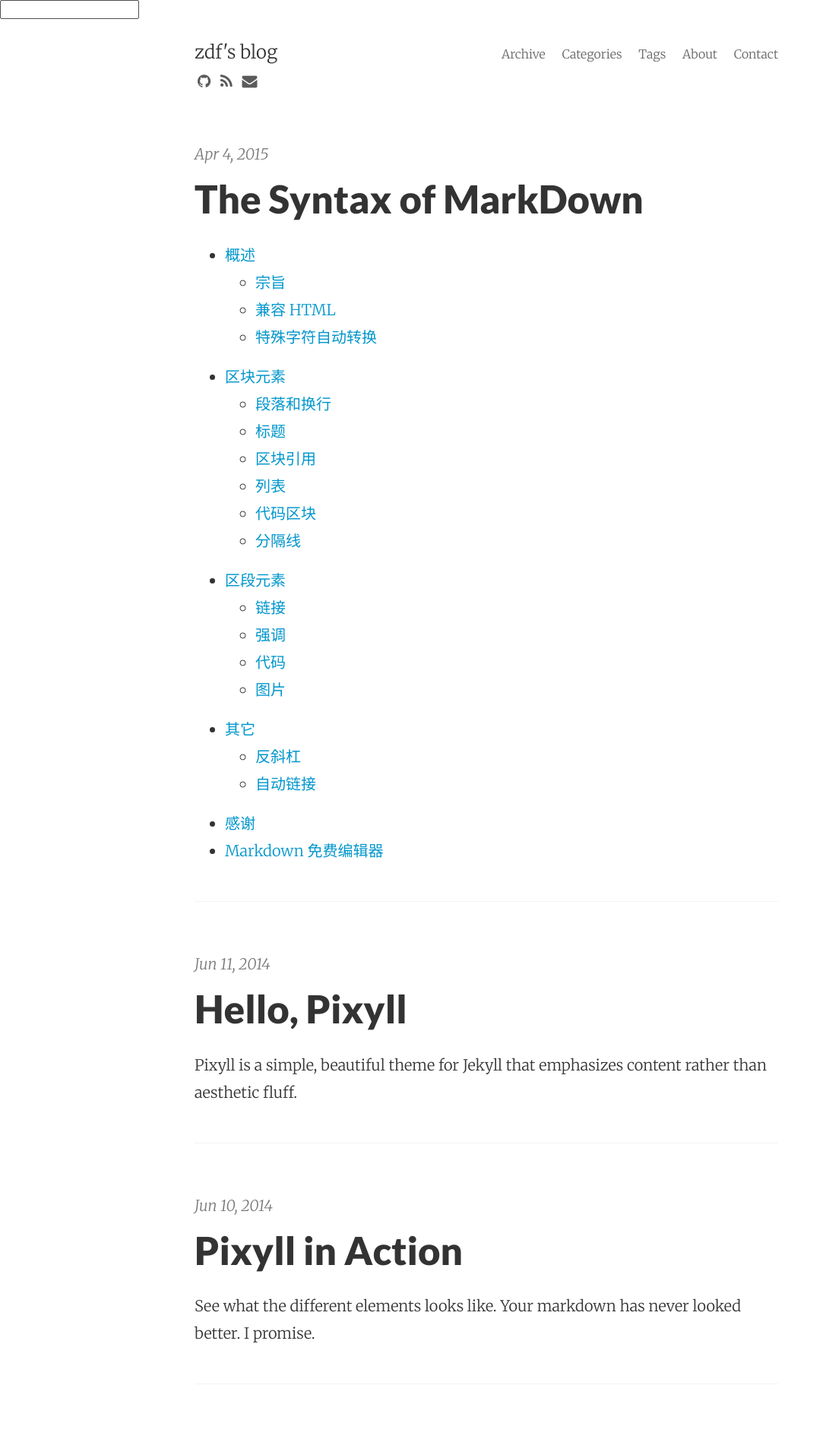
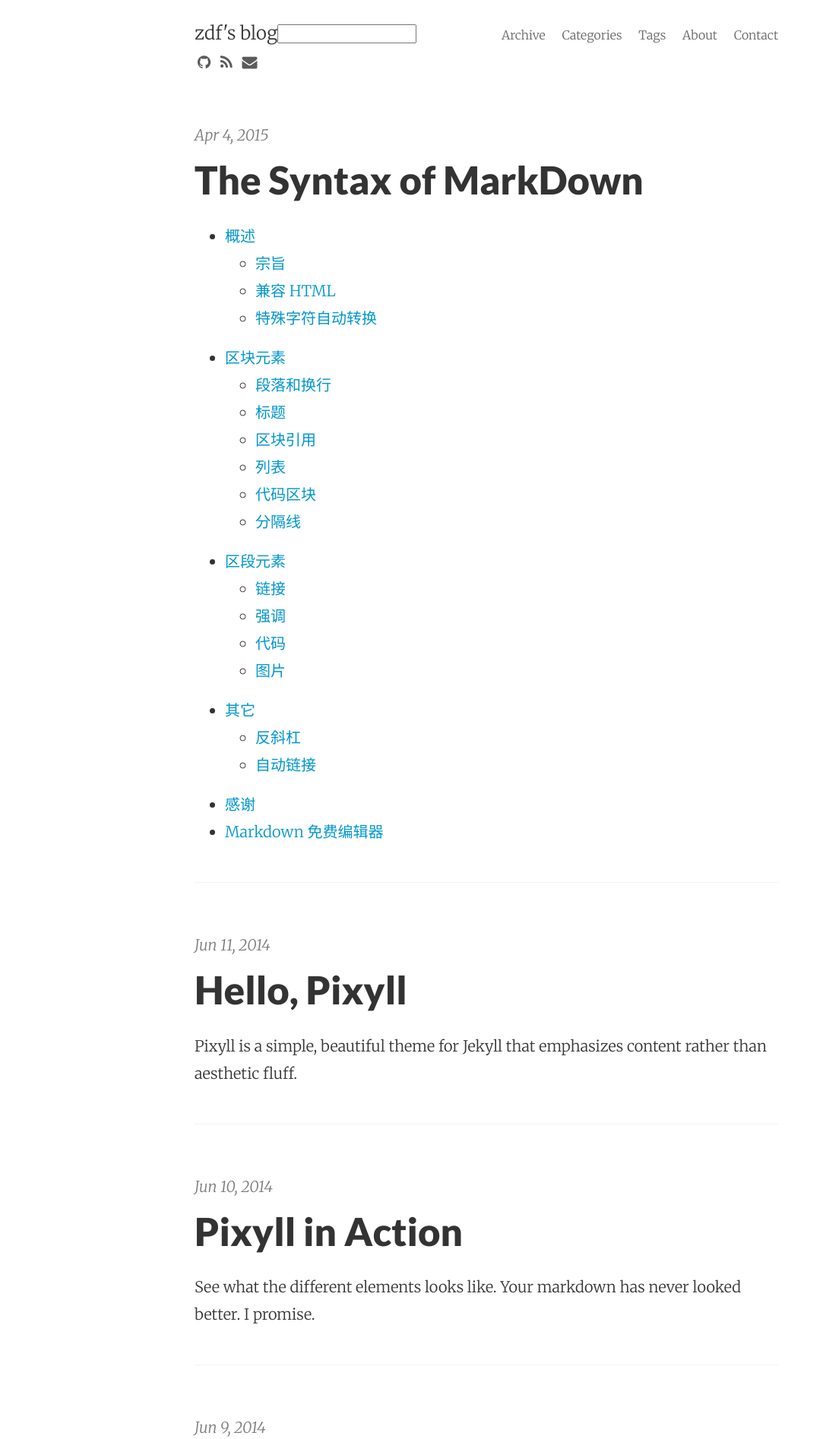
Before and after one commit to zdf1230/zdf1230.github.io, a Jekyll site: the page built from index.html, in a window 1280 px wide. Shown: the top 1894 px of the page at 76% size, without its empty margins (0-1087 px from the left). Built offline with Jekyll 4.4.1, drawn with Linux system fonts in a browser that asks for light colours; nearby versions of some CDN libraries; Markdown is read by kramdown in place of the engine named in the settings; the list of posts is cut into pages by our own code; comment, search, counter and statistics services are not loaded.

Commit message:
UpdateSearchposition

```diff
--- a/_includes/head.html
+++ b/_includes/head.html
@@ -18,10 +18,6 @@
       <link href="//maxcdn.bootstrapcdn.com/font-awesome/4.2.0/css/font-awesome.min.css" rel="stylesheet">
     {% endif %}
 
-	<form>
-		<input type="text" id="st-search-input" class="st-search-input" />
-	</form>
-
     <!-- Open Graph -->
     <!-- From: https://github.com/mmistakes/hpstr-jekyll-theme/blob/master/_includes/head.html -->
     <meta property="og:locale" content="en_US">
--- a/_includes/header.html
+++ b/_includes/header.html
@@ -5,6 +5,9 @@
       <nav class="site-nav right">
         {% include navigation.html %}
       </nav>
+	  <form>
+			<input type="text" id="st-search-input" class="st-search-input" />
+	  </form>
       <div class="clearfix"></div>
       {% if site.show_social_icons %}
         {% include social_links.html %}
```
